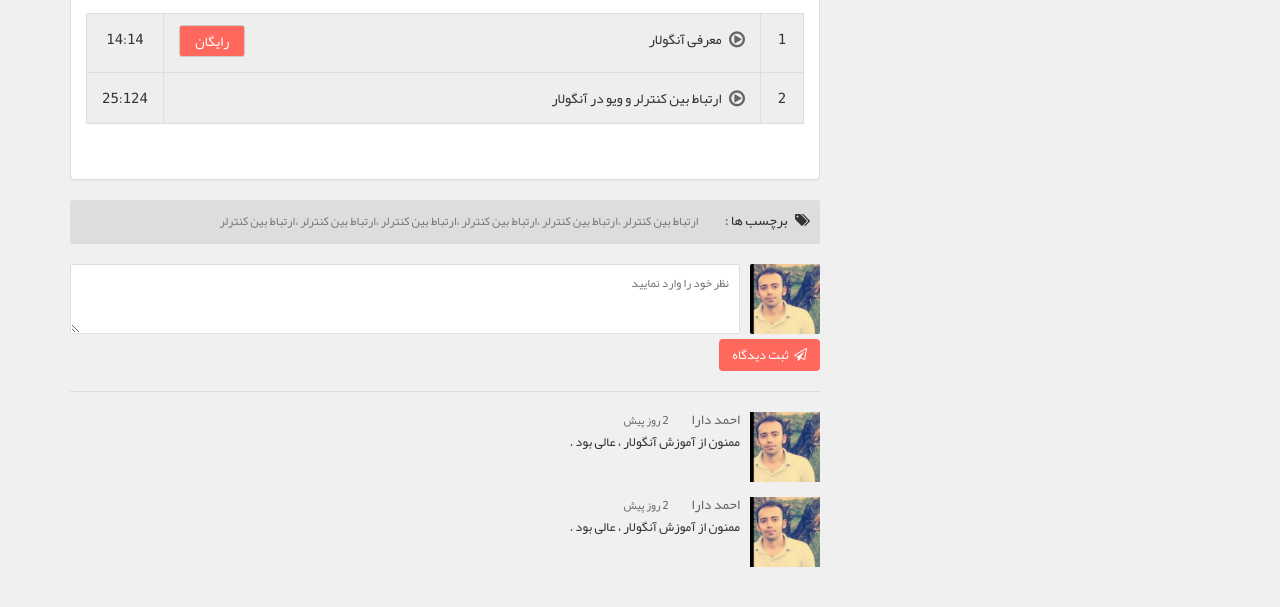
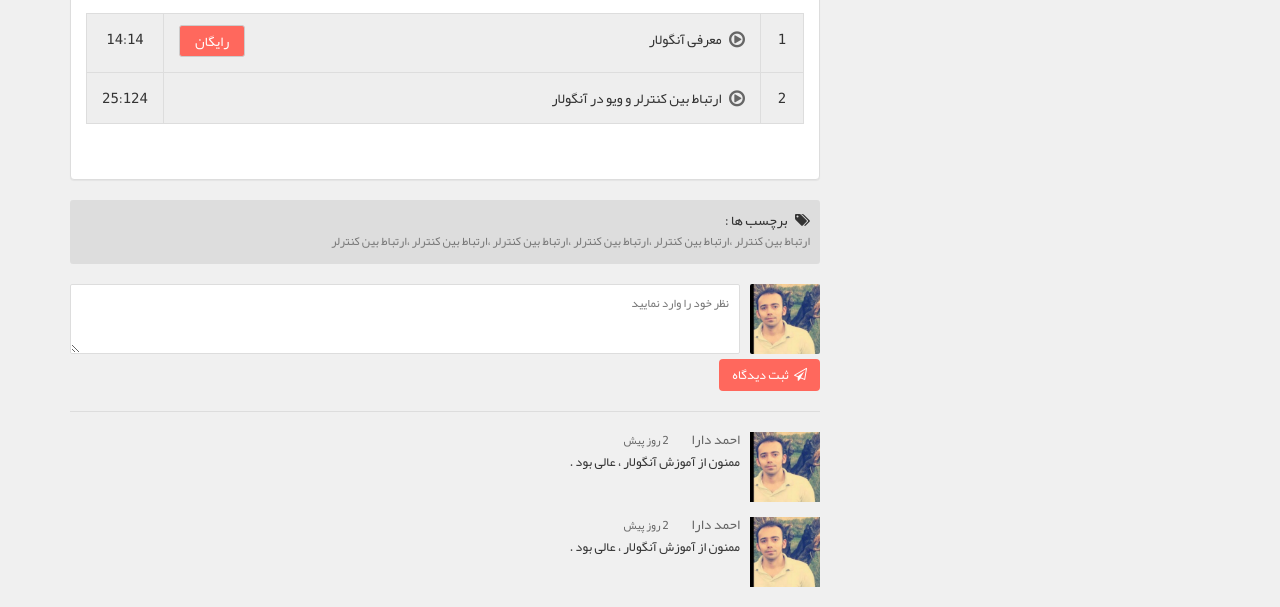
Before and after one commit to emadmrz/origami, a plain HTML site: page session.html in a window 1280 px wide. Shown: the part 1064-1671 px from the top of the page. Drawn offline with Linux system fonts and the light colour scheme; a script that the page names is missing.

Commit message:
improve session tags

```diff
--- a/session.html
+++ b/session.html
@@ -228,6 +228,7 @@
 
             <div class="main">
                 <div class="col-md-8">
+
                     <div class="panel panel-default main-course">
                         <div class="panel-heading course-heading">
                             <div class="title">
@@ -297,15 +298,12 @@
                             <!--course sessions ends-->
                         </div>
                     </div>
-                    <div class="row">
-                        <div class="col-sm-12">
+
+                    <div class="tags-lists clearfix">
                         <div class="pull-right session-tags">
-                                <div class="row">
-                                    <div class="col-sm-2">
                             <i class="fa fa-tags"></i>
                                     برچسب ها :
-                                    </div>
-                                    <div class="col-sm-10 tags-container">
+                            <div class="tags-container">
                                 <ul>
                                     <li><a href="#">ارتباط بین کنترلر</a></li>
                                     <li><a href="#">ارتباط بین کنترلر</a></li>
@@ -317,11 +315,10 @@
                             </div>
                         </div>
                     </div>
-                        </div>
-                    </div>
+
                     <!--comment begins-->
                     <div class="comment-container">
-                        <!--cew comment begins-->
+                        <!--new comment begins-->
                         <div class="new-comment">
                             <form action="#">
                                 <div class="media">
```
Lines whose indentation alone changed are shown as unchanged.
